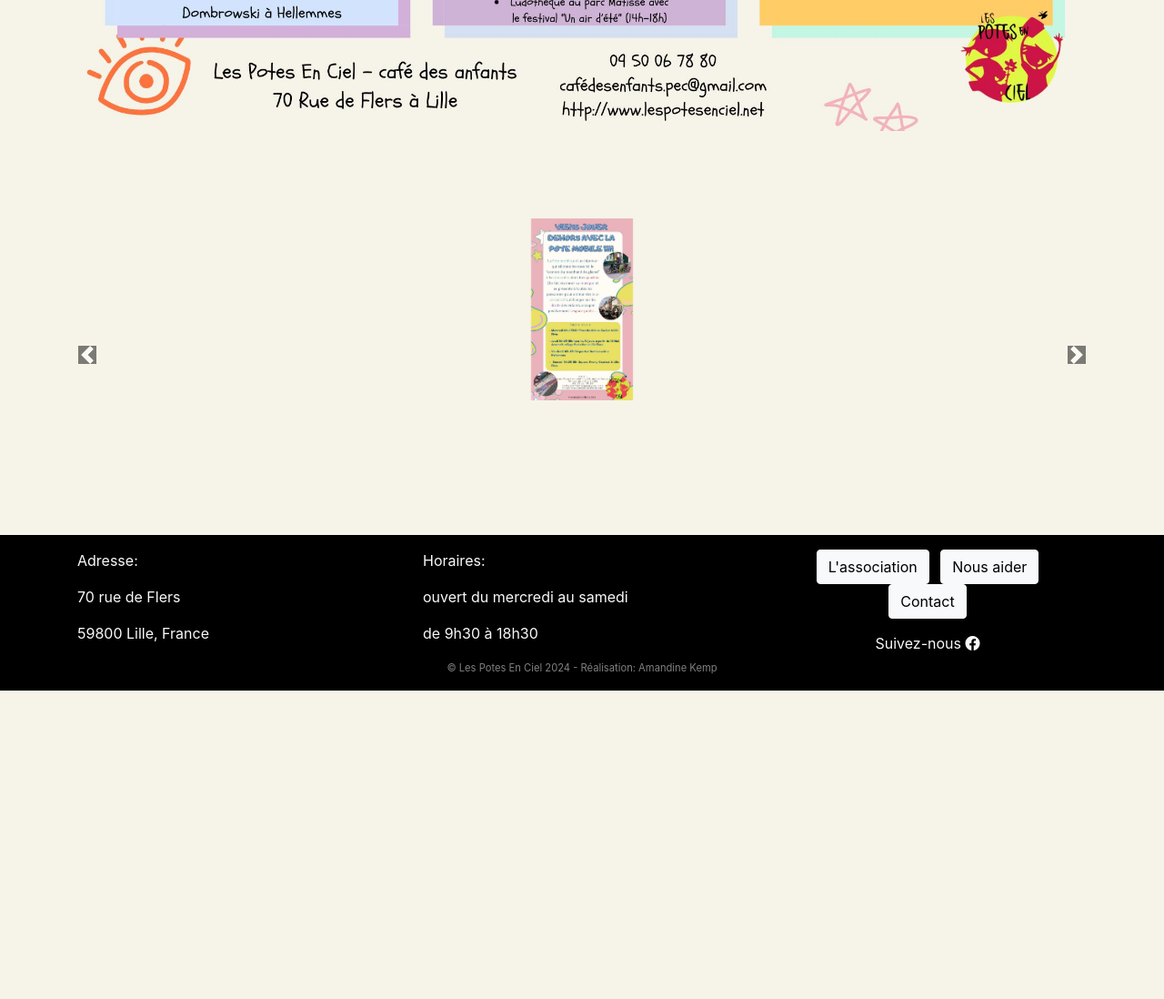
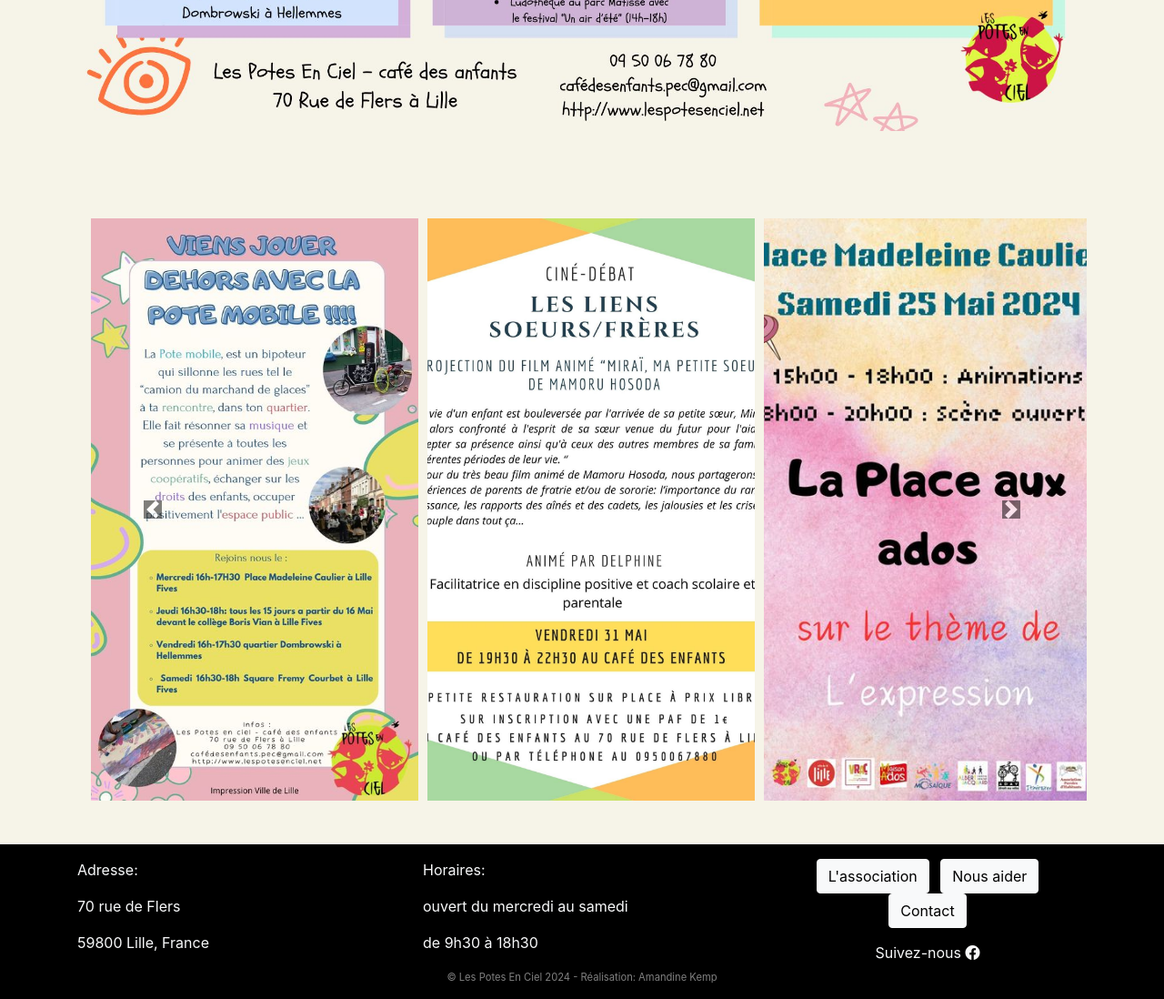
Before and after one commit to amandinekemp/Les_Potes_En_Ciel, a PHP site: page /accueil.html in a window 1280 px wide. Shown: the part 1205-2303 px from the top of the page at 91% size. Before the commit the page ends 1964 px from the top, so only its background shows below. Run offline with PHP 8.4, Linux system fonts and the light colour scheme.

Commit message:
Fix by 3 images carrousel

```diff
--- a/accueil.html
+++ b/accueil.html
@@ -54,25 +54,36 @@
 
 <!-- Activities Section -->
 <section class="activities py-5">
+  <div class="container">
+    <div class="row">
+      <div class="col-12">
         <div id="activitiesCarousel" class="carousel slide" data-ride="carousel">
-      <div class="carousel-inner d-flex flex-wrap">
+          <div class="carousel-inner">
             <div class="carousel-item active">
+              <div class="d-flex flex-wrap">
+                <div class="carousel-item-img">
                   <img src="images/Activity_1.jpg" class="d-block w-100" alt="Activity 1">
                 </div>
-          <div class="carousel-item">
+                <div class="carousel-item-img">
                   <img src="images/Activity_2.jpg" class="d-block w-100" alt="Activity 2">
                 </div>
-          <div class="carousel-item">
+                <div class="carousel-item-img">
                   <img src="images/Activity_3.jpg" class="d-block w-100" alt="Activity 3">
                 </div>
+              </div>
+            </div>
             <div class="carousel-item">
+              <div class="d-flex flex-wrap">
+                <div class="carousel-item-img">
                   <img src="images/Activity_4.jpg" class="d-block w-100" alt="Activity 4">
                 </div>
-          <div class="carousel-item">
+                <div class="carousel-item-img">
                   <img src="images/Activity_5.jpg" class="d-block w-100" alt="Activity 5">
                 </div>
-          <div class="carousel-item">
+                <div class="carousel-item-img">
                   <img src="images/Activity_6.jpg" class="d-block w-100" alt="Activity 6">
+                </div>
+              </div>
             </div>
           </div>
           <a class="carousel-control-prev" href="#activitiesCarousel" role="button" data-slide="prev">
@@ -84,7 +95,11 @@
             <span class="sr-only">Next</span>
           </a>
         </div>
+      </div>
+    </div>
+  </div>
 </section>
+
 
 <!-- Footer Section -->
 <footer class="footer text-light py-3">
--- a/style.css
+++ b/style.css
@@ -58,18 +58,34 @@
 
 /* Carousel activities */
 .activities .carousel-item {
-  min-height: 300px; /* Hauteur minimale de l'élément .carousel-item */
+  min-height: 300px;
 }
 
-.activities .carousel-item img {
-  width: 100%; /* S'assure que l'image prend toute la largeur de l'élément parent */
-  height: 200px; /* Hauteur fixe de l'image en mode réduit */
-  object-fit: contain; /* L'image s'adapte à l'élément parent en conservant son ratio d'aspect */
+.activities .carousel-item-img {
+  flex: 0 0 33.333%;
+  max-width: 33.333%;
+  padding: 0 5px;
+}
+
+.activities .carousel-item-img img {
+  width: 100%;
+  height: 100%;
+  object-fit: cover;
 }
 
 .activities .carousel-control-prev-icon,
 .activities .carousel-control-next-icon {
-  background-color: black; /* Couleur des flèches de navigation */
+  background-color: black;
+}
+
+/* Ajoute une marge à droite de chaque élément .carousel-item, sauf le dernier */
+.activities .carousel-item + .carousel-item {
+  margin-right: 10px;
+}
+
+/* Ajoute une marge à gauche du premier élément .carousel-item */
+.activities .carousel-item:first-child {
+  margin-left: 10px;
 }
 
 /* Footer */
```
Lines whose indentation alone changed are shown as unchanged.
